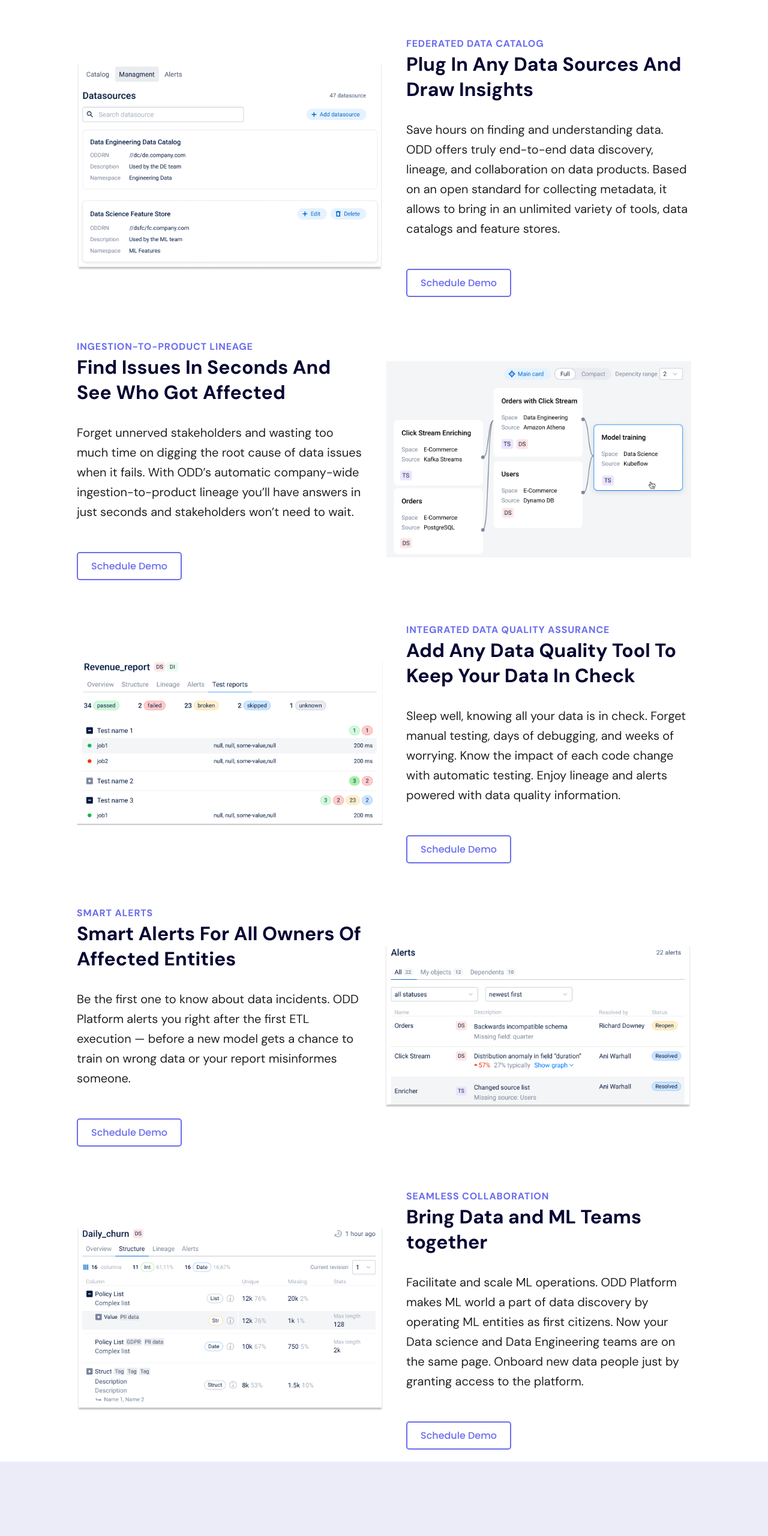
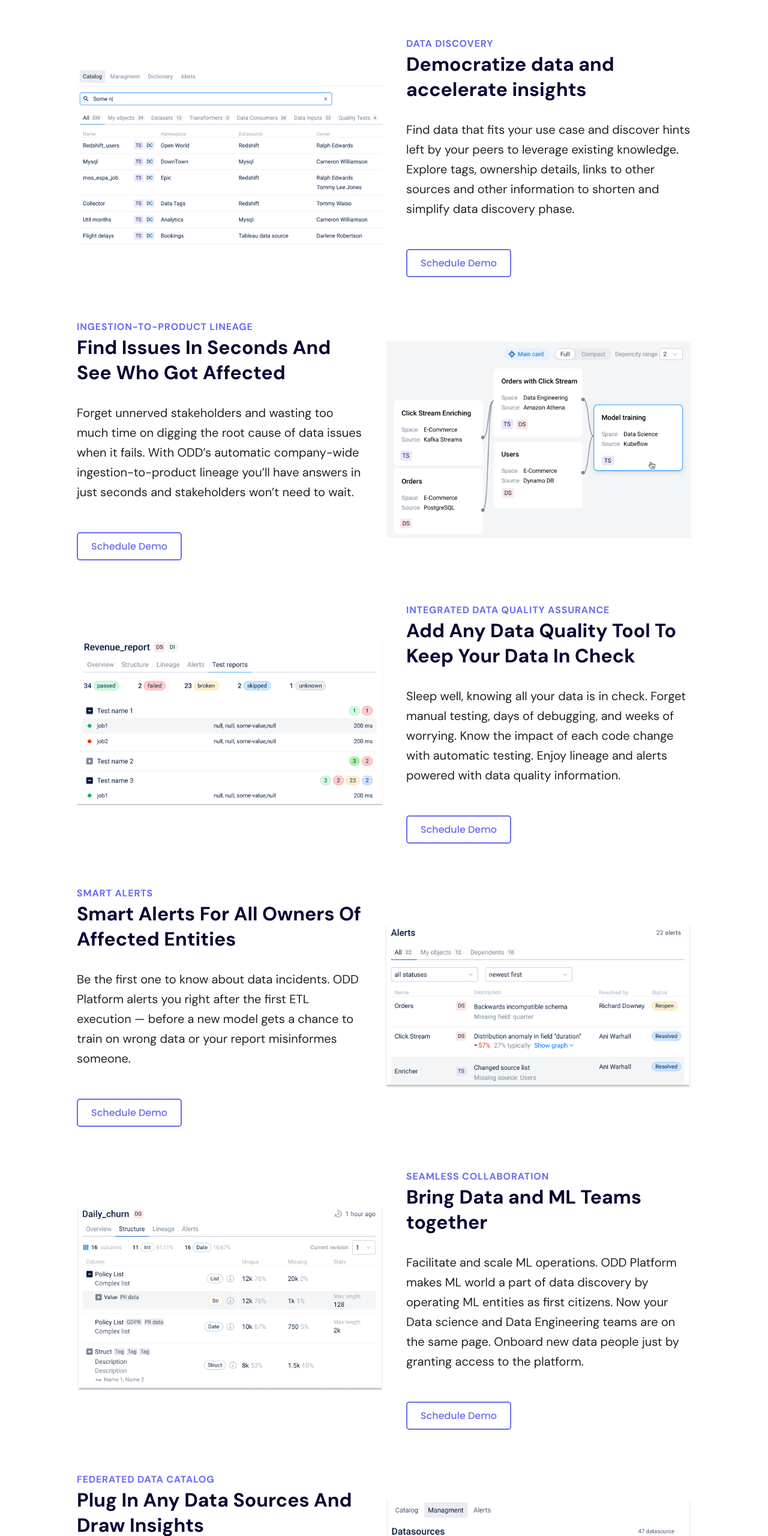
Before and after one commit to opendatadiscovery/odd-landing, a website built with webpack: page src/index.html in a window 1280 px wide. Shown: the part 1279-3839 px from the top of the page at 60% size. Built offline with nearby package versions, Linux system fonts and the light colour scheme; a web font is replaced by a local one.

Commit message:
Added Data discovery section.

```diff
--- a/src/index.html
+++ b/src/index.html
@@ -132,19 +132,18 @@
         <h2 class="title__h2">Data Doesn’t Have to Break</h2>
         <div class="aboutData__item">
           <div class="aboutData__item-image">
-            <img src="./assets/img/feature_1.png" alt="data image">
+            <img src="./assets/img/feature_6.png" alt="data image">
           </div>
           <div class="margin"></div>
-          <div id="federated" class="aboutData__item-description">
+          <div id="dataDiscovery" class="aboutData__item-description">
             <h5 class="aboutData__feature title__h5">
-              FEDERATED  DATA CATALOG
+              DATA DISCOVERY
             </h5>
             <h3 class="aboutData__feature-title title__h3">
-              Plug In Any Data Sources
-              And Draw Insights
+              Democratize data and accelerate insights
             </h3>
             <p class="aboutData__feature-desc text__feature">
-              Save hours on finding and understanding data. ODD offers truly end-to-end data discovery, lineage, and collaboration on data products. Based on an open standard for collecting metadata, it allows to bring in an unlimited variety of tools, data catalogs and feature stores.
+              Find data that fits your use case and discover hints left by your peers to leverage existing knowledge. Explore tags, ownership details, links to other sources and other information to shorten and simplify data discovery phase.
             </p>
             <div class="aboutData__feature-buttons">
 <!--              <a href="">-->
@@ -270,6 +269,36 @@
 <!--                  Explore Demo-->
 <!--                </button>-->
 <!--              </a>-->
+              <a target="_blank" href="https://calendly.com/germanosin/opendatadiscovery-demo">
+                <button class="button aboutData__feature-button">
+                  Schedule Demo
+                </button>
+              </a>
+            </div>
+          </div>
+        </div>
+        <div class="aboutData__item aboutData__item_reverse">
+          <div class="aboutData__item-image">
+            <img src="./assets/img/feature_1.png" alt="data image">
+          </div>
+          <div class="margin"></div>
+          <div id="federated" class="aboutData__item-description">
+            <h5 class="aboutData__feature title__h5">
+              FEDERATED  DATA CATALOG
+            </h5>
+            <h3 class="aboutData__feature-title title__h3">
+              Plug In Any Data Sources
+              And Draw Insights
+            </h3>
+            <p class="aboutData__feature-desc text__feature">
+              Save hours on finding and understanding data. ODD offers truly end-to-end data discovery, lineage, and collaboration on data products. Based on an open standard for collecting metadata, it allows to bring in an unlimited variety of tools, data catalogs and feature stores.
+            </p>
+            <div class="aboutData__feature-buttons">
+              <!--              <a href="">-->
+              <!--                <button class="button aboutData__feature-button">-->
+              <!--                  Explore Demo-->
+              <!--                </button>-->
+              <!--              </a>-->
               <a target="_blank" href="https://calendly.com/germanosin/opendatadiscovery-demo">
                 <button class="button aboutData__feature-button">
                   Schedule Demo
```
Also changed, not shown: docs/index.html (+1 -1 lines), src/assets/img/feature_6.png (added).
